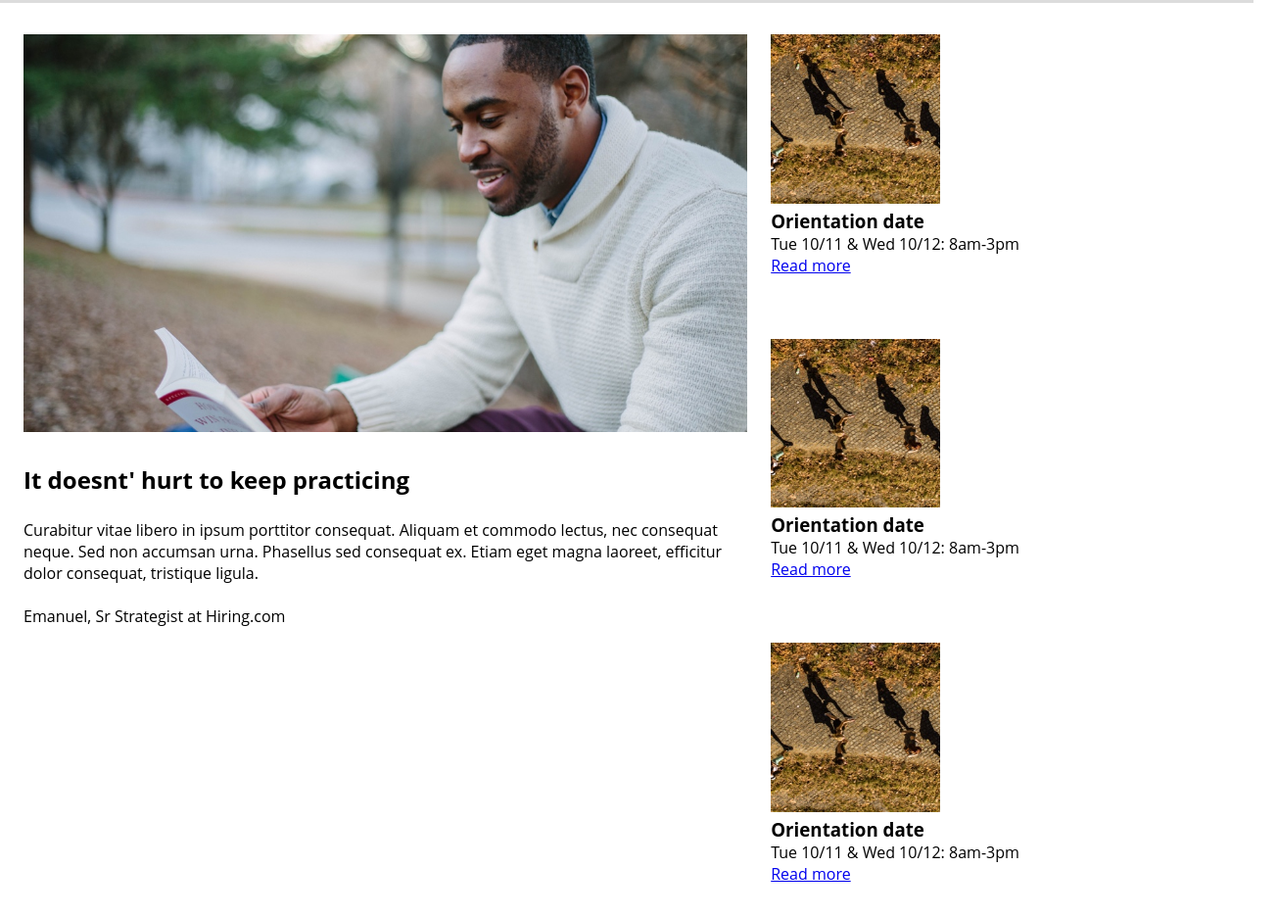
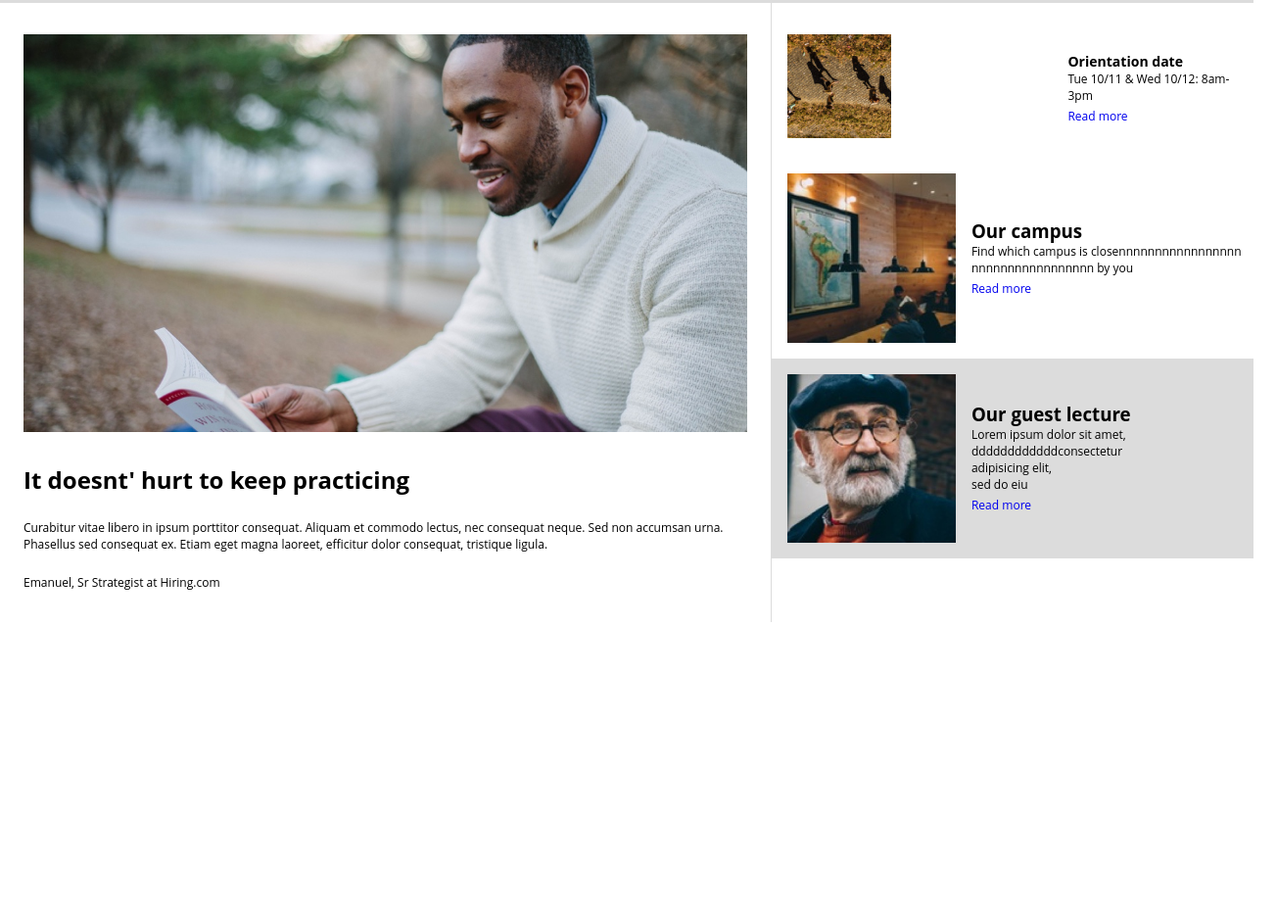
Before and after one commit to vasilykom/ColmarProject, a plain HTML site: page index.html in a window 1280 px wide. Shown: the part 676-1611 px from the top of the page at 98% size, 1304 px wide, since content can reach past the window. After the commit the page ends 1311 px from the top, so only its background shows below. Drawn offline with Linux system fonts and the light colour scheme.

Commit message:
first commit

```diff
--- a/css/style.css
+++ b/css/style.css
@@ -2,6 +2,10 @@ html {
   font-family: 'Open Sans', serif;
   font-size: 16px;
   width: 100%;
+}
+
+p, a{
+  font-size: 12px;
 }
 
 *{
@@ -173,6 +177,8 @@ header nav ul {
   background-color: white;
   align-items: center;
   padding: 32px 24px 32px 24px;
+  border-right: 1px solid #DCDCDC;
+
 }
 
 .two img{
@@ -205,16 +211,44 @@ header nav ul {
   display: flex;
 }
 
+.two-right{
+  display: flex;
+  flex-direction: column;
+  padding-top: 16px;
+}
 .block{
-  padding: 32px 24px 32px 0;
+  display: flex;
+  align-items: center;
   width: 100%;
 }
 
-.block-pic{
-  width: 35%;
+
+.block img{
+  max-width: 35%;
+  height: auto;
+  padding: 16px;
 }
 
-.block-pic img{
-  width: 100%;
-  height:auto;
+.block-description{
+  max-width: 65%;
+  height: auto;
 }
+
+.block-description h1{
+  font-size: 16px
+}
+
+.block-description a{
+  text-decoration: none;
+}
+
+.block-description p{
+white-space: pre-line;
+}
+
+.block.third{
+  background-color: #DCDCDC;
+}
+@media only screen and (max-width: 760px) {
+
+}
--- a/index.html
+++ b/index.html
@@ -48,10 +48,7 @@
         </div>
       </div>
     </div>
-
-
   </div>
-
 </div>
 
 <div class="container-two">
@@ -69,11 +66,9 @@
   </div>
 
   <div class="two-right">
+
    <div class="block">
-     <div class="block-pic">
        <img src="./images/information-orientation.jpg" >
-     </div>
-
      <div class="block-description">
        <h3>Orientation date</h3>
        <p>Tue 10/11 & Wed 10/12: 8am-3pm</p>
@@ -82,29 +77,27 @@
    </div>
 
    <div class="block">
-     <div class="block-pic">
-       <img src="./images/information-orientation.jpg" alt="">
-     </div>
+       <img src="./images\information-campus.jpg" >
      <div class="block-description">
-       <h3>Orientation date</h3>
-       <p>Tue 10/11 & Wed 10/12: 8am-3pm</p>
+       <h3>Our campus</h3>
+       <p>Find which campus is closennnnnnnnnnnnnnnnn
+         nnnnnnnnnnnnnnnnn by you</p>
        <a href="#">Read more</a>
      </div>
    </div>
 
-   <div class="block">
-     <div class="block-pic">
-       <img src="./images/information-orientation.jpg" alt="">
-     </div>
+   <div class="block third">
+       <img src="./images\information-guest-lecture.jpg" >
      <div class="block-description">
-       <h3>Orientation date</h3>
-       <p>Tue 10/11 & Wed 10/12: 8am-3pm</p>
+       <h3>Our guest lecture</h3>
+       <p>Lorem ipsum dolor sit amet, ddddddddddddconsectetur
+          adipisicing elit,
+          sed do eiu</p>
        <a href="#">Read more</a>
      </div>
    </div>
 
   </div>
-
 </div>
 
 </body>
```
